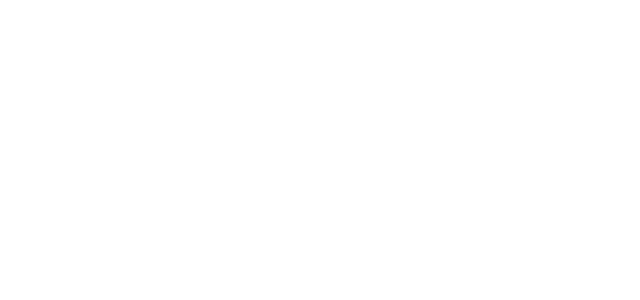
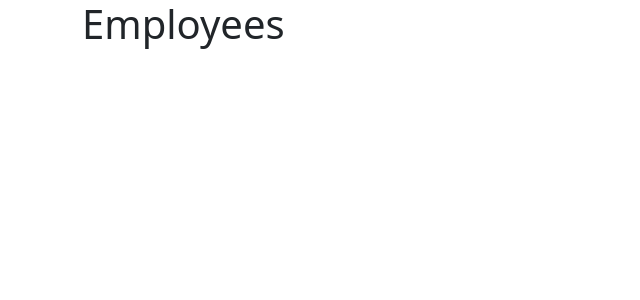
Before and after one commit to johanssonfridamaria/employees-list, a Vue app: page / in a window 1280 px wide. Shown: the top 300 px of the page, without its empty margins (0-640 px from the left). Built offline with nearby package versions, Linux system fonts and the light colour scheme.

Commit message:
imported EmployeesList comp to app

```diff
--- a/src/App.vue
+++ b/src/App.vue
@@ -1,13 +1,16 @@
 <template>
   <div class="container">
+    <emloyees-list/>
   </div>
 </template>
 
 <script>
+import EmloyeesList from './components/EmloyeesList.vue';
 
 export default {
   name: "App",
   components: {
+    EmloyeesList
   }
 };
 </script>
```
